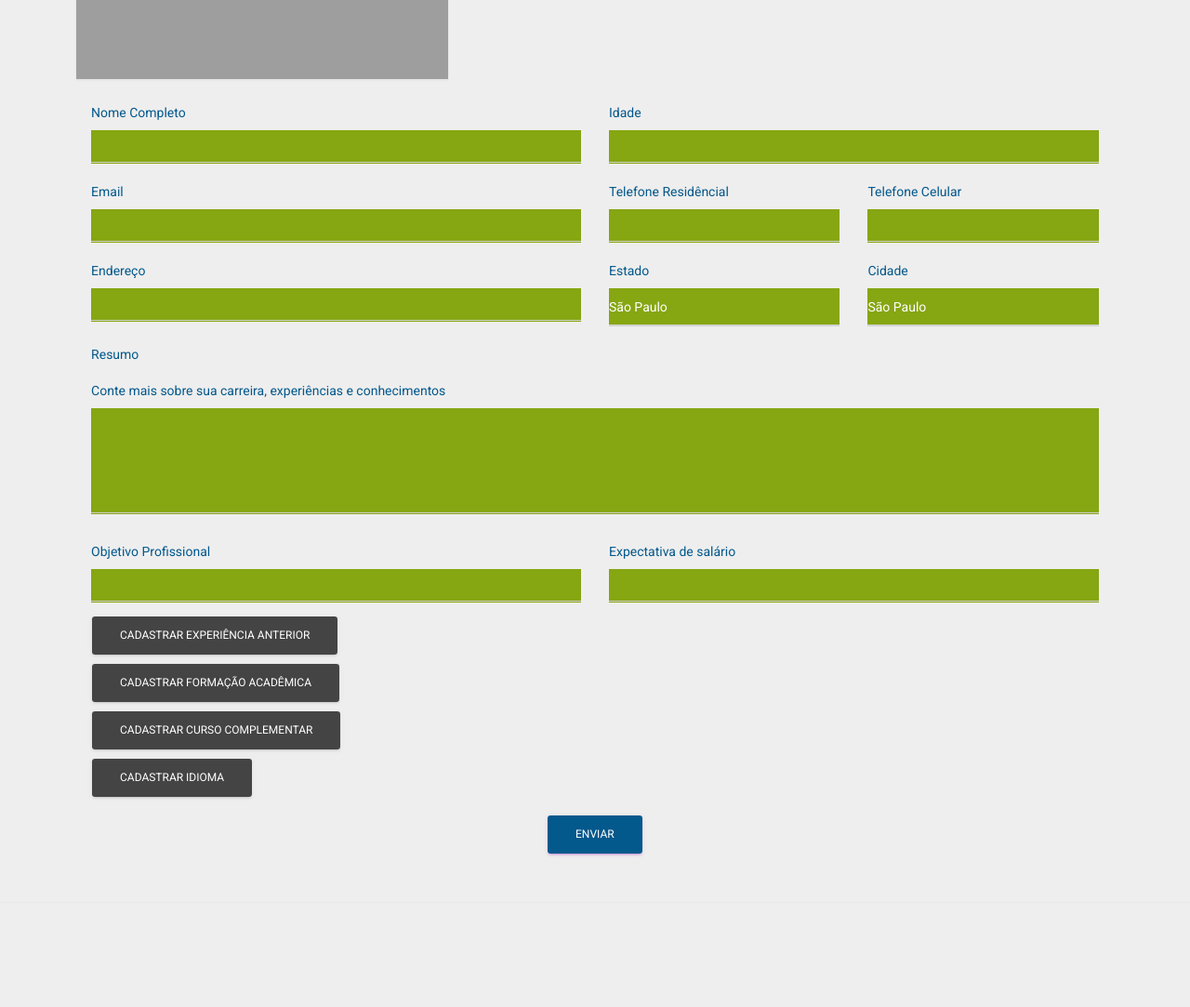
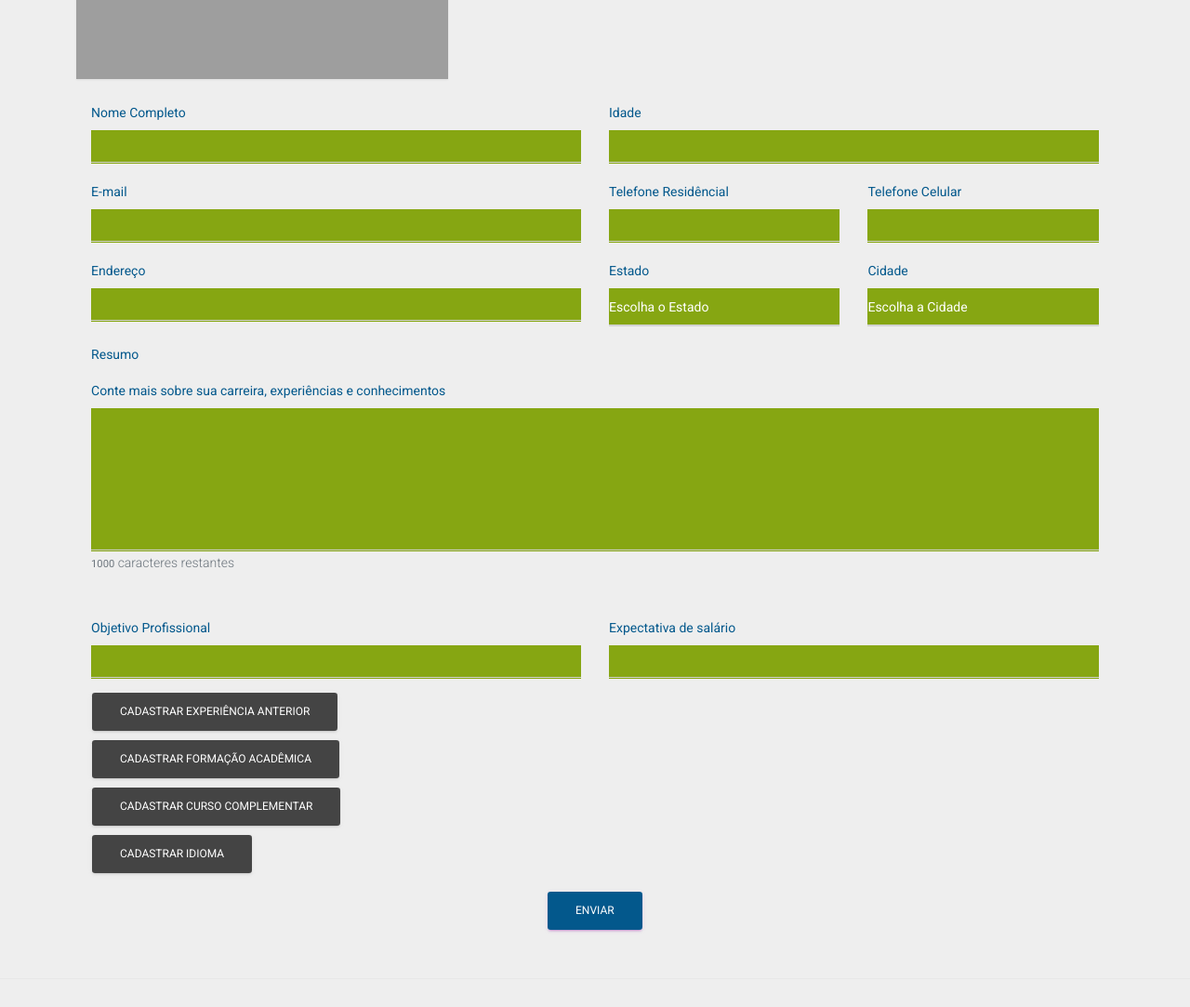
Before and after one commit to exceptionai/TalentAcquisition, a Flask app: page /cadastrar/curriculo in a window 1280 px wide. Shown: the part 215-1298 px from the top of the page at 93% size. Before the commit the page ends 1136 px from the top, so only its background shows below. Run offline with Flask 2, Linux system fonts and the light colour scheme; some libraries are stand-ins or nearby versions; grey boxes are pictures that could not be loaded.

Commit message:
validacoes js e html

```diff
--- a/static/js/CurriculoController.js
+++ b/static/js/CurriculoController.js
@@ -107,11 +107,9 @@ class CurriculoController {
                 event.preventDefault();
                 curriculoView.removerCampo(campoAdicionalID, campoID)
             });
-
+            ValidacaoFormulario.valida(campoAdicionalID+campoIDS);
         })
     }
-
-
 
     _valida_estado(estado) {
         if (estado !== this._vaga.estado) {
--- a/static/js/CurriculoView.js
+++ b/static/js/CurriculoView.js
@@ -91,6 +91,7 @@ class CurriculoView {
                             <div class="form-group">
                                 <label class="bmd-label-floating">Descrição do curso</label>
                                 <textarea class="form-control" rows="5"></textarea>
+                                <p class="text-muted"><small><span name="txtArea">100</span></small> caracteres restantes</p>
                             </div>
                         </div>
                     </div>
@@ -175,13 +176,13 @@ class CurriculoView {
                 <div class="col-md-4">
                     <div class="form-group">
                         <label class="bmd-label-floating">Data de entrada *</label>
-                        <input type="date" data-parent="experienciasAnteriores" class="form-control" name="dataEntrada${this._contadorExperiencias}" id="dataEntrada${this._contadorExperiencias}"  required>
+                        <input type="date" data-parent="experienciasAnteriores" class="form-control" name="dataEntrada${this._contadorExperiencias}" id="dataEntrada${this._contadorExperiencias}" data-valida="data" required>
                     </div>
                 </div>
                 <div class="col-md-4">
                     <div class="form-group">
                         <label class="bmd-label-floating">Data de saída *</label>
-                        <input type="date" data-parent="experienciasAnteriores" class="form-control" name="dataSaida${this._contadorExperiencias}" id="dataSaida${this._contadorExperiencias}" required>
+                        <input type="date" data-parent="experienciasAnteriores" class="form-control" name="dataSaida${this._contadorExperiencias}" id="dataSaida${this._contadorExperiencias}" data-valida="data" required>
                     </div>
                 </div>
                 <div class="col-md-4">
@@ -204,6 +205,7 @@ class CurriculoView {
                         <div class="form-group">
                             <label class="bmd-label-floating">Principais atividades</label>
                             <textarea  data-parent="experienciasAnteriores" class="form-control" name="principaisAtividades${this._contadorExperiencias}" rows="5"></textarea>
+                            <p class="text-muted"><small><span name="txtArea">1000</span></small> caracteres restantes</p>
                         </div>
                     </div>
                 </div>
--- a/static/js/ValidacaoFormulario.js
+++ b/static/js/ValidacaoFormulario.js
@@ -1,18 +1,18 @@
 class ValidacaoFormulario {
 
 
-    static mascara_salarios(...salariosID) {
+    static _mascara_salarios(...salariosID) {
         for (let salarioID of salariosID) {
             $("#" + salarioID).maskMoney({ prefix: 'R$ ', thousands: '.', decimal: ',' });
         }
     }
 
-    static valida_data(idDataEntrada, idDataSaida) {
+    static _valida_data(idDataEntrada, idDataSaida) {
         let input_entrada = $(`#${idDataEntrada}`);
         let input_saida = $(`#${idDataSaida}`);
         let input_curso_inicio = $('#dataCursoInicio1');
 
-        input_entrada.on("change", function() {
+        input_entrada.on("change", function () {
             if (new Date(input_entrada.val()).getTime() > new Date(input_saida.val()).getTime()) {
                 input_entrada.val(input_saida.val());
             }
@@ -21,7 +21,7 @@ class ValidacaoFormulario {
             }
         });
 
-        input_saida.on("change", function() {
+        input_saida.on("change", function () {
             if (new Date(input_entrada.val()).getTime() > new Date(input_saida.val()).getTime()) {
                 input_entrada.val(input_saida.val());
             }
@@ -30,11 +30,27 @@ class ValidacaoFormulario {
             }
         });
 
-        input_curso_inicio.on("change", function() {
+        input_curso_inicio.on("change", function () {
             if (new Date(input_curso_inicio.val()).getTime() > new Date().getTime()) {
                 input_curso_inicio.val(new Date().toISOString().substr(0, 10));
             }
         })
     }
 
+    static valida(idCampo) {
+        let elementos = document.querySelectorAll("input, textarea, select");
+        let validaDatas = [];
+        elementos.forEach(element => {
+            let validacao = element.getAttribute("data-valida");
+            if (validacao != null) {
+                switch (validacao) {
+                    case "data":
+                        validaDatas.push(element.id);
+                        break;
+                }
+            }
+        });
+        let [idDataEntrada, idDataSaida] = validaDatas;
+        this._valida_data(idDataEntrada, idDataSaida);
+    }
 }
--- a/templates/curriculo/formulario.html
+++ b/templates/curriculo/formulario.html
@@ -5,11 +5,13 @@
     <meta charset="utf-8" />
     <meta http-equiv="X-UA-Compatible" content="IE=edge,chrome=1" />
     <title>
-        Material Dashboard by Creative Tim
+        Formulário de Cadastro
     </title>
-    <meta content='width=device-width, initial-scale=1.0, maximum-scale=1.0, user-scalable=0, shrink-to-fit=no' name='viewport' />
+    <meta content="width=device-width, initial-scale=1.0, maximum-scale=1.0, user-scalable=0, shrink-to-fit=no"
+        name="viewport" />
 
-    <link rel="stylesheet" type="text/css" href="https://fonts.googleapis.com/css?family=Roboto:300,400,500,700|Roboto+Slab:400,700|Material+Icons" />
+    <link rel="stylesheet" type="text/css"
+        href="https://fonts.googleapis.com/css?family=Roboto:300,400,500,700|Roboto+Slab:400,700|Material+Icons" />
 
     <link href="../../static/css/libs/material-dashboard.css" rel="stylesheet" />
     <link rel="stylesheet" href="../../static/css/curriculoForm.css">
@@ -24,21 +26,23 @@
                         <div class="card" id="conteudoCard">
                             <div class="header-logo">
                                 <div class="escondido" id="logo">
-                                    <div class="item"><img src="./logo.png" class="img-thumbnail" style="width:80px"></div>
+                                    <div class="item"><img src="./logo.png" class="img-thumbnail" style="width:80px">
+                                    </div>
                                     <div class="item">
-                                        <h3><span style='color:#03588C'>Bayer</span> <span style='color:#86A612'>Carreiras</span></h3>
+                                        <h3><span style="color:#03588C">Bayer</span> <span
+                                                style="color:#86A612">Carreiras</span></h3>
                                     </div>
                                 </div>
                             </div>
                             <div id="fotoCarreiras">
-                                <img src="./carreiras.jpg" class='img-thumbnail'>
+                                <img src="./carreiras.jpg" class="img-thumbnail">
                             </div>
                             <form class="m-3" id="formularioCurriculo">
                                 <div class="row">
                                     <div class="col-md-6">
                                         <div class="form-group">
                                             <label class="bmd-label-floating">Nome Completo</label>
-                                            <input type="text" name="nome" class="form-control" id="nome">
+                                            <input type="text" name="nome" class="form-control" id="nome" maxlength="50">
 
                                         </div>
                                     </div>
@@ -52,8 +56,8 @@
                                 <div class="row">
                                     <div class="col-md-6">
                                         <div class="form-group">
-                                            <label class="bmd-label-floating">Email</label>
-                                            <input type="email" class="form-control" id="email">
+                                            <label class="bmd-label-floating">E-mail</label>
+                                            <input type="email" class="form-control" id="email" maxlength="100">
                                         </div>
                                     </div>
                                     <div class="col-md-3">
@@ -80,6 +84,7 @@
                                         <div class="form-group">
                                             <label class="bmd-label-floating">Estado</label>
                                             <select class="form-control" name="estado" data-style="btn btn-link">
+                                                <option selected disabled>Escolha o Estado</option>
                                                 <option>São Paulo</option>
                                                 <option>Rio de Janeiro</option>
                                             </select>
@@ -89,6 +94,7 @@
                                         <div class="form-group">
                                             <label class="bmd-label-floating">Cidade</label>
                                             <select class="form-control" name="cidade" data-style="btn btn-link">
+                                                <option selected disabled>Escolha a Cidade</option>
                                                 <option>São Paulo</option>
                                                 <option>Rio de Janeiro</option>
                                             </select>
@@ -103,7 +109,8 @@
                                                 <label class="bmd-label-floating">
                                                     Conte mais sobre sua carreira, experiências e conhecimentos
                                                 </label>
-                                                <textarea id="resumoCandidato" name="resumoCandidato" class="form-control" rows="5"></textarea>
+                                                <textarea id="resumoCandidato" name="resumoCandidato"class="form-control textarea" rows="7" maxlength="1000"></textarea>
+                                                <p class="text-muted"><small><span name="txtArea">1000</span></small> caracteres restantes</p>
                                             </div>
                                         </div>
                                     </div>
@@ -111,14 +118,16 @@
                                 <div class="row">
                                     <div class="col-md-6">
                                         <div class="form-group">
-                                            <label id="objetivo" name="objetivo" class="bmd-label-floating">Objetivo Profissional</label>
+                                            <label id="objetivo" name="objetivo" class="bmd-label-floating">Objetivo
+                                                Profissional</label>
                                             <input type="text" class="form-control">
                                         </div>
                                     </div>
                                     <div class="col-md-6">
                                         <div class="form-group">
                                             <label class="bmd-label-floating">Expectativa de salário</label>
-                                            <input type="text" id="salarioExpectativa" name="salarioExpectativa" class="form-control">
+                                            <input type="text" id="salarioExpectativa" name="salarioExpectativa"
+                                                class="form-control">
                                         </div>
                                     </div>
                                 </div>
@@ -149,12 +158,16 @@
                                 <div id="campoIdiomas"></div>
                                 <div class="row">
                                     <div class="col-md-6">
-                                        <button type="button" id="botaoIdiomas" class="btn btn-dark">Cadastrar Idioma</button>
+                                        <button type="button" id="botaoIdiomas" class="btn btn-dark">Cadastrar
+                                            Idioma
+                                        </button>
                                     </div>
                                 </div>
                                 <div class="row">
                                     <div class="enviar col-md-12">
-                                        <button type="button" class="btn btn-primary pull-right" onclick="controller.enviarCurriculo()">Enviar</button>
+                                        <button type="button" class="btn btn-primary pull-right" onclick="controller.enviarCurriculo()">
+                                            Enviar
+                                        </button>
                                     </div>
                                 </div>
                                 <div class="clearfix"></div>
@@ -174,12 +187,14 @@
             </footer>
         </div>
     </div>
-
-
     <script src="../../static/js/FormHelper.js"></script>
     <script src="../../static/js/libs/jquery-1.11.3.min.js"></script>
-    <script src="https://cdnjs.cloudflare.com/ajax/libs/popper.js/1.14.3/umd/popper.min.js" integrity="sha384-ZMP7rVo3mIykV+2+9J3UJ46jBk0WLaUAdn689aCwoqbBJiSnjAK/l8WvCWPIPm49" crossorigin="anonymous"></script>
-    <script src="https://stackpath.bootstrapcdn.com/bootstrap/4.1.3/js/bootstrap.min.js" integrity="sha384-ChfqqxuZUCnJSK3+MXmPNIyE6ZbWh2IMqE241rYiqJxyMiZ6OW/JmZQ5stwEULTy" crossorigin="anonymous"></script>
+    <script src="https://cdnjs.cloudflare.com/ajax/libs/popper.js/1.14.3/umd/popper.min.js"
+        integrity="sha384-ZMP7rVo3mIykV+2+9J3UJ46jBk0WLaUAdn689aCwoqbBJiSnjAK/l8WvCWPIPm49"
+        crossorigin="anonymous"></script>
+    <script src="https://stackpath.bootstrapcdn.com/bootstrap/4.1.3/js/bootstrap.min.js"
+        integrity="sha384-ChfqqxuZUCnJSK3+MXmPNIyE6ZbWh2IMqE241rYiqJxyMiZ6OW/JmZQ5stwEULTy"
+        crossorigin="anonymous"></script>
     <script src="https://cdnjs.cloudflare.com/ajax/libs/jquery-maskmoney/3.0.2/jquery.maskMoney.min.js"></script>
     <script src="../../static/js/ValidacaoFormulario.js"></script>
     <script src="../../static/js/VagaService.js"></script>
@@ -190,12 +205,12 @@
     <script src="../../static/js/CurriculoController.js"></script>
     <script>
         const vaga = new VagaController().get_vaga();
-        const controller = new CurriculoController(vaga, "#cidade", '#uf', '#campoDispostoSeMudar');
-        controller.geraIdiomasDinamicamente('campoIdiomas', 'botaoIdiomas');
-        controller.geraExperienciasDinamicamente('campoExperiencias', 'botaoExperiencias');
-        controller.geraCursosDinamicamente('campoCursos', 'botaoCursos');
-        controller.geraFormacaoDinamicamente('campoFormacoes', 'botaoFormacoes');
-        ValidacaoFormulario.mascara_salarios("salarioExpectativa")
+        const controller = new CurriculoController(vaga, "#cidade", "#uf", "#campoDispostoSeMudar");
+        controller.geraIdiomasDinamicamente("campoIdiomas", "botaoIdiomas");
+        controller.geraExperienciasDinamicamente("campoExperiencias", "botaoExperiencias");
+        controller.geraCursosDinamicamente("campoCursos", "botaoCursos");
+        controller.geraFormacaoDinamicamente("campoFormacoes", "botaoFormacoes");
+        ValidacaoFormulario.mascara_salarios("salarioExpectativa");
     </script>
 </body>
 
```
Lines whose indentation alone changed are shown as unchanged.
